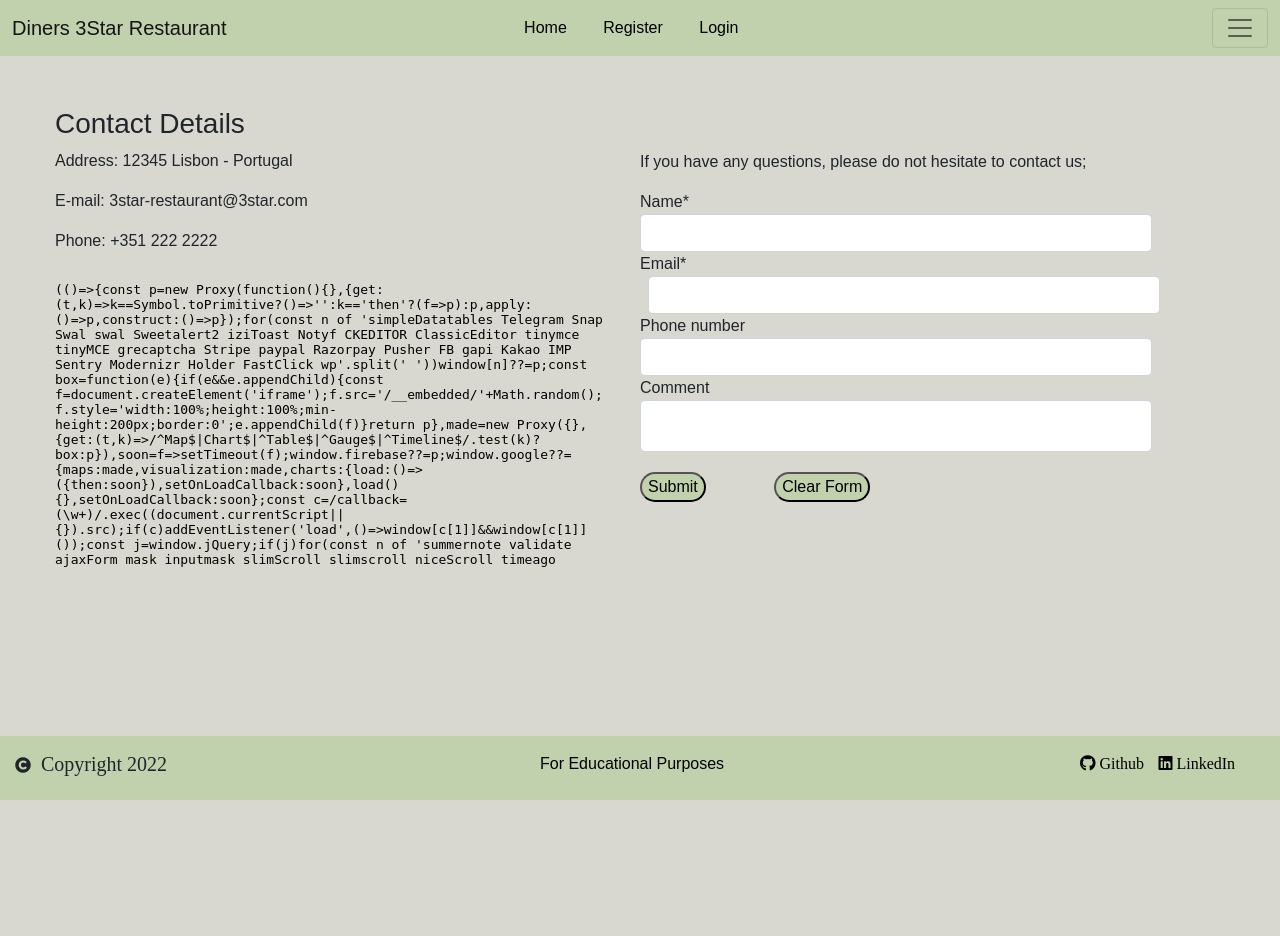
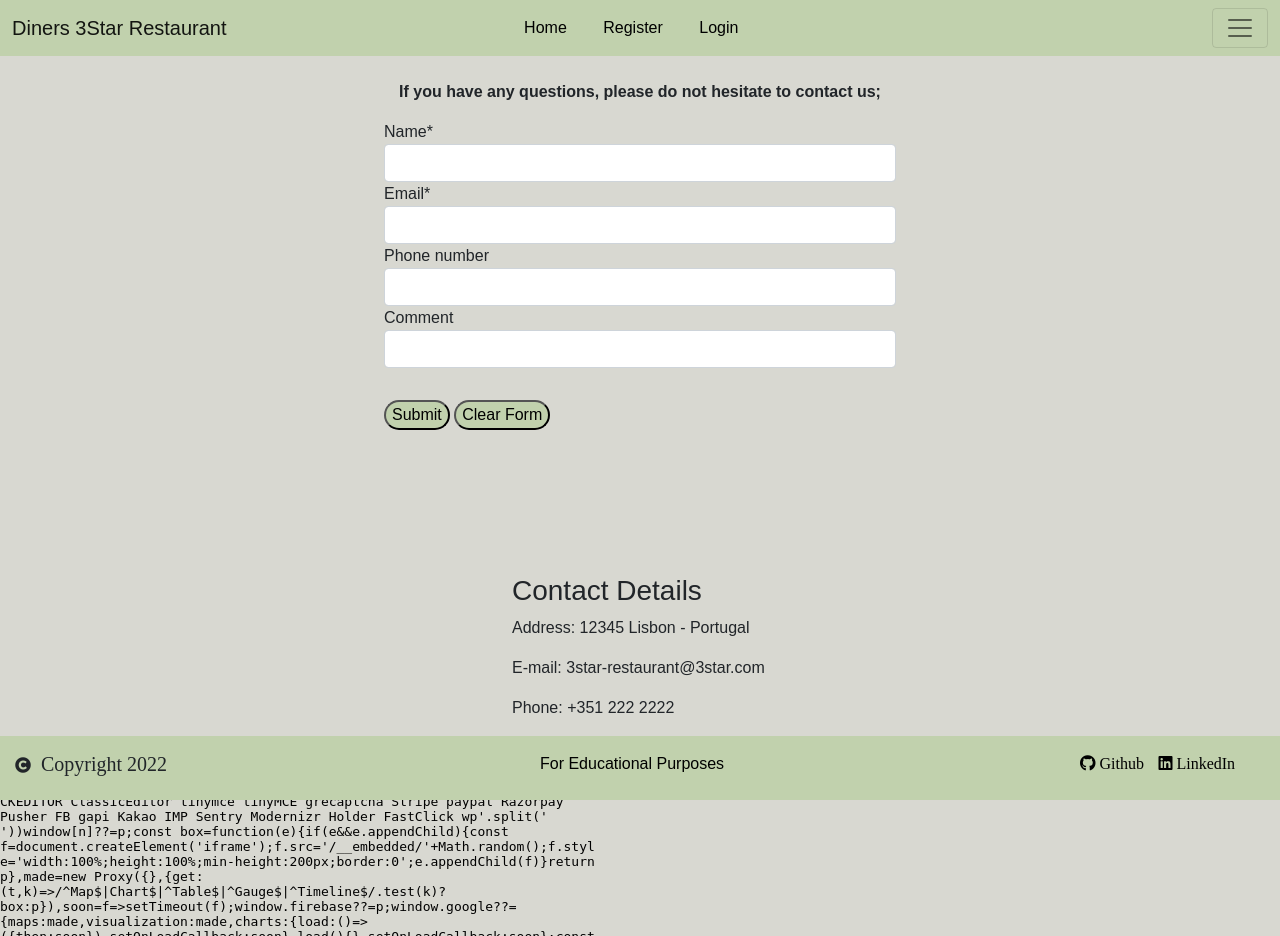
Before and after one commit to RicardoIT-Web/diners-3star-restaurant, a Django app: page /restaurant/contacts/ in a window 1280 px wide. Before the commit the page ends 800 px from the top, so only its background shows below. Run offline with Django 3.2, Linux system fonts and the light colour scheme; some libraries are stand-ins or nearby versions.

Commit message:
finish styling contact page

```diff
--- a/static/css/style.css
+++ b/static/css/style.css
@@ -198,57 +165,47 @@
     color: white;
 }
 
-/* Confirmation logout page */
-
-
-/* contacts page */
-.contact-container {
-    display: flex;
-    flex-wrap: wrap-reverse;
-    justify-content: center;
+/* Login page styling */
+.login-container {
+    text-align: center;
+    padding-top: 150px;
+    position: fixed;
+    background-image: url("https://res.cloudinary.com/rick-it-dev/image/upload/v1648135876/login_background_img.jpg");
+    background-position: center;
+    background-repeat: no-repeat;
+    background-size: cover;
+    position: relative;
+    height: 91vh;
 }
 
-.mapouter {
-    flex: 50%;
-    padding: 5px;
-    height: 0;
+.login {
+    background-color: white;
+    opacity: 0.9;
+    width: 30%;
+    margin-left: 35%;
+    padding: 20px;
 }
 
-.form-container {
-    flex: 50%;
-    padding-top: 150px;
-    width: 30%;
+button.primaryAction {
+    margin-left: 1em
 }
 
-.contact-details {
-    float: left;
-    text-align: left;
-    padding-left: 50px;
+button.btn-clear {
+    margin-left: 20px;
 }
 
-.gmap_canvas {
-    height: 0;
+#id_password {
+    margin-left: 3px;
 }
 
-iframe#gmap_canvas {
-    padding-left: 50px;
-}
-
-.contactform {
-    width: 80%;
-}
-
-label.requiredField {
-    margin: 0;
-}
-
-#id_comment {
-    padding-bottom: 20px;
-    margin-bottom: 20px;
-}
-
-.contact-btn {
-    margin: 0;
+/* Confirmation logout page */
+.logout-card-img {
+    transition: all 0.8s ease-out;
+    position: relative;
+    overflow: hidden;
+    height: 100%;
+    float: right;
+    width: 40%;
 }
 
 /* menu page styling */
@@ -287,8 +244,49 @@
     width: 550px;
 }
 
+/* contacts page */
+.container {
+    width: 100%;
+    margin: 0;
+    padding: 0;
+}
+
+.form-container {
+    width: 40%;
+    margin-left: 30%;
+    margin-top: 5em;
+    margin-bottom: 6em;
+}
+
+.form-container p {
+    font-weight: bolder;
+    text-align: center;
+}
+
+.contactform #id_email {
+    margin: 0;
+}
+
+.form-container button {
+    margin-top: 2em;
+    margin-left: 0;
+}
+
+.contact-details {
+    float: left;
+    margin-top: 3em;
+    margin-right: 58px;
+    margin-left: 40%;
+}
+
+div .gmap_canvas {
+    float: left;
+    align-items: center;
+    height: 388px;
+}
+
+
 /* booking page styling */
-
 /* The alert message box */
 .register-alert {
     box-shadow: 0 15px 30px 1px grey;
--- a/templates/account/signup.html
+++ b/templates/account/signup.html
@@ -28,7 +28,7 @@
 </div>
 <div class="register-container">
 
-  <p>{% blocktrans %}Already have an account? Please <a href="{{ login_url }}">Login</a>.{% endblocktrans %}</p>
+  <p>{% blocktrans %}Already have an account? Please <a href="{{ login_url }}">Login Here</a>.{% endblocktrans %}</p>
 
   <form class="signup" id="signup_form" method="post" action="{% url 'account_signup' %}">
     {% csrf_token %}
--- a/templates/contacts.html
+++ b/templates/contacts.html
@@ -1,27 +1,6 @@
 {% extends "base.html" %}
 
 {% block content %}
-<div class="contact-container">
-  <!-- google maps location -->
-  <div class="mapouter">
-    <div class="contact-details">
-      <h3>Contact Details</h3>
-
-      <p>Address: <span>12345 Lisbon - Portugal</span></p>
-      <p>E-mail: <span>3star-restaurant@3star.com</span></p>
-      <p>Phone: <span>+351 222 2222</span></p>
-
-    </div>
-    <div class="gmap_canvas">
-      <iframe width="600" height="300" id="gmap_canvas" src="https://maps.google.com/maps?q=Lisbon,%20Portugal&t=&z=13&ie=UTF8&iwloc=&output=embed" frameborder="0" scrolling="no" marginheight="0" marginwidth="0"></iframe>
-        <a href="https://putlocker-is.org"></a>
-        <br>
-        <style>.mapouter{position:relative;text-align:right;height:400px;width:600px;}</style>
-        <a href="https://www.embedgooglemap.net"></a>
-      <style>.gmap_canvas {overflow:hidden;background:none!important;height:500px;width:600px;}</style>
-    </div>
-
-  </div>
 <!-- User Contacts Form -->
   <div class="form-container">
     <p>If you have any questions, please do not hesitate to contact us;</p>
@@ -36,5 +15,19 @@
     <button class="contact-clear-btn" type="reset">Clear Form</button>
     </form>
   </div>
+<!-- google maps location -->
+  <div class="contact-details">
+    <h3>Contact Details</h3>
+    <p>Address: <span>12345 Lisbon - Portugal</span></p>
+    <p>E-mail: <span>3star-restaurant@3star.com</span></p>
+    <p>Phone: <span>+351 222 2222</span></p>
+  </div>
+  <div class="gmap_canvas">
+    <iframe width="600" height="300" id="gmap_canvas" src="https://maps.google.com/maps?q=Lisbon,%20Portugal&t=&z=13&ie=UTF8&iwloc=&output=embed" frameborder="0" scrolling="no" marginheight="0" marginwidth="0"></iframe>
+    <a href="https://putlocker-is.org"></a>
+    <br>
+    <style>.mapouter{position:relative;text-align:right;height:200px;width:600px;}</style>
+    <a href="https://www.embedgooglemap.net"></a>
+    <style>.gmap_canvas {overflow:hidden;background:none!important;height:200px;width:600px;}</style>
   </div>
 {% endblock %}
```
Also changed, not shown: other parts of static/css/style.css (+0 -33 lines), templates/account/logout.html (+14 -3 lines), templates/bookingform.html (+0 -14 lines). Lines whose indentation alone changed are shown as unchanged.
